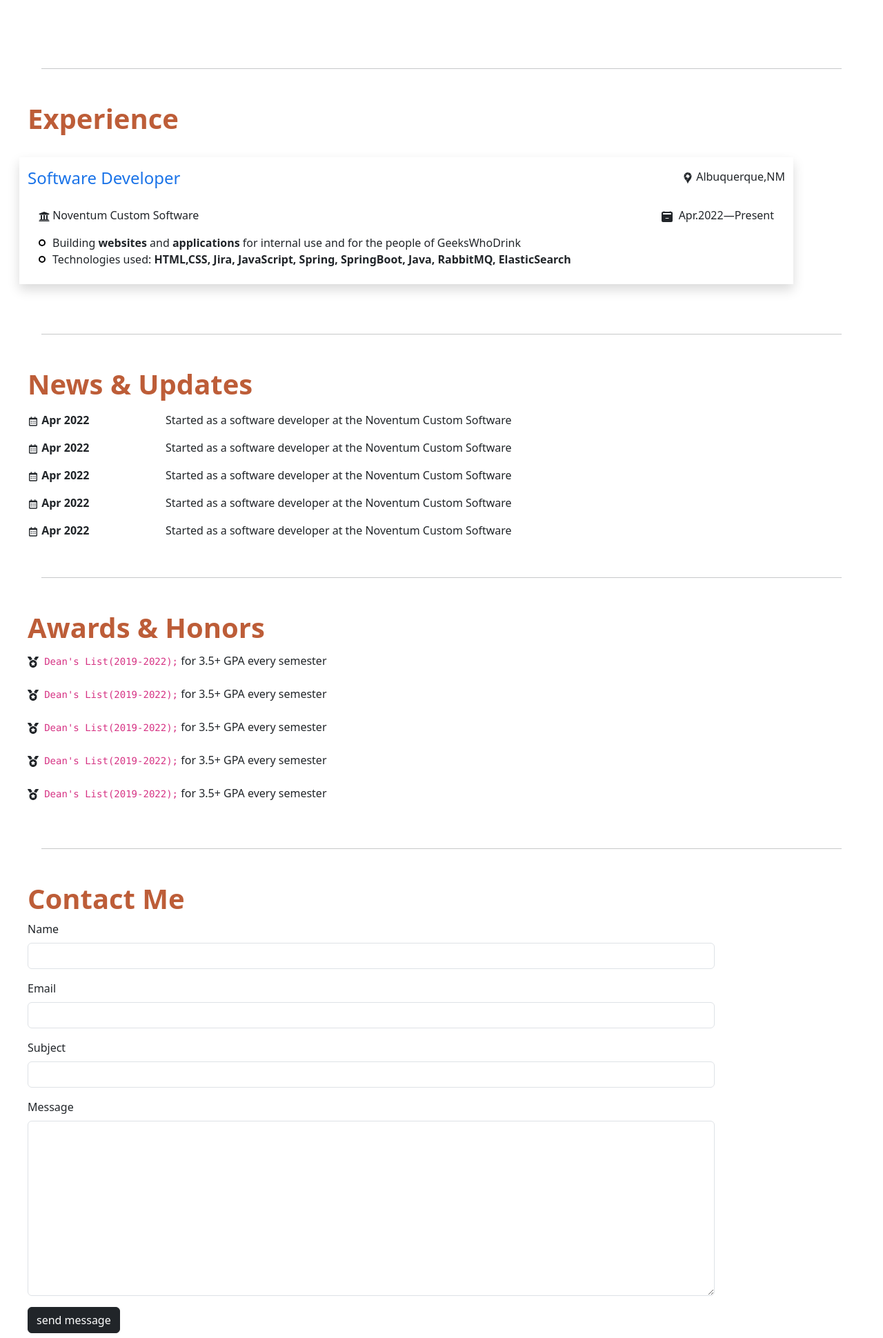
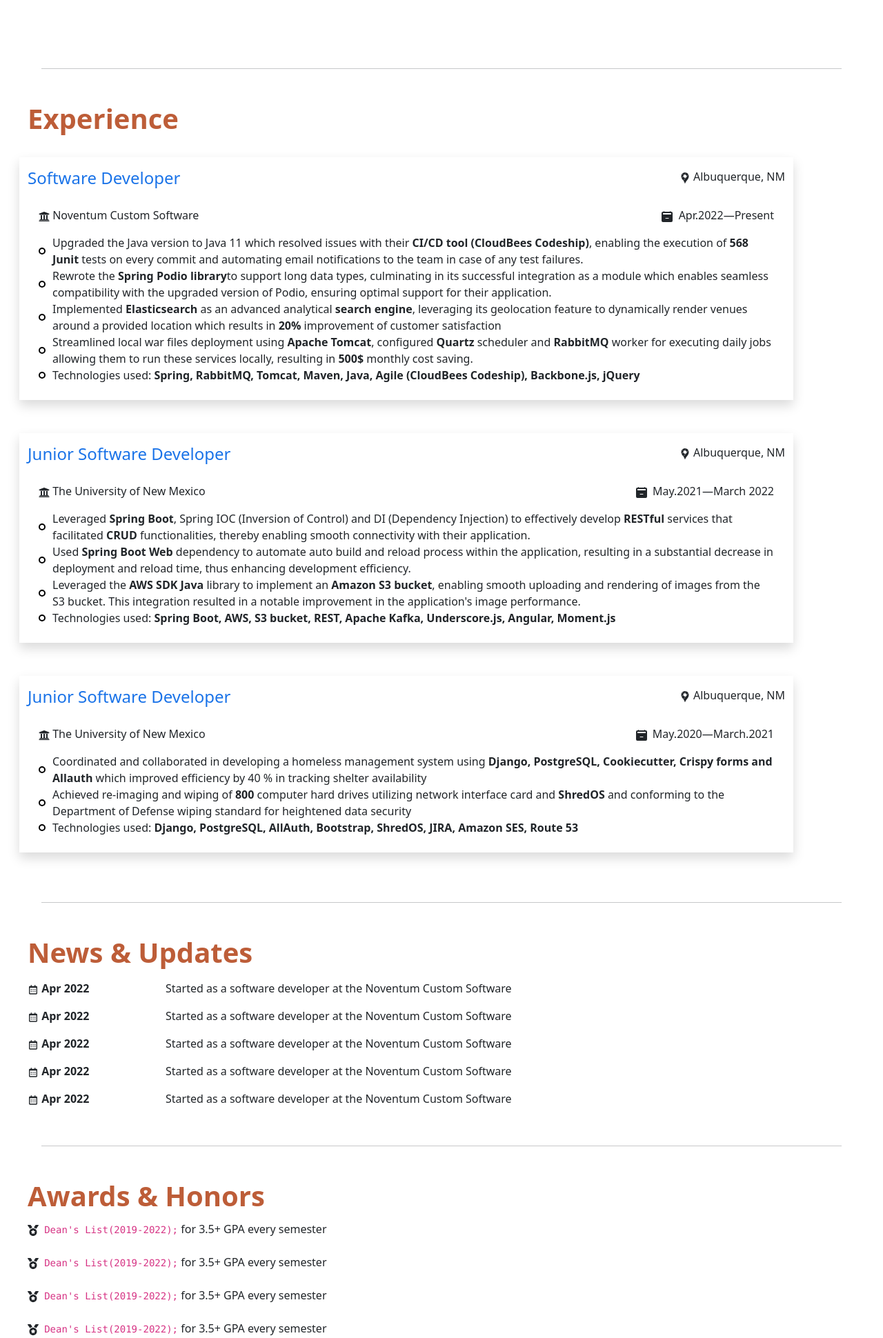
Before and after one commit to upadraj/portofolio, a Django app: page / in a window 1280 px wide. Shown: the part 987-2927 px from the top of the page at 69% size. Run offline with Django 4.2, Linux system fonts and the light colour scheme; some libraries are stand-ins or nearby versions.

Commit message:
Added previous job experience.

```diff
--- a/templates/component/experience.html
+++ b/templates/component/experience.html
@@ -1,41 +1,6 @@
 <div class="row my-5 mx-3" id="experience">
     <h1 class="color-orange fw-bolder">Experience</h1>
-    <div class="col-11 shadow my-4">
-            <div class="d-flex justify-content-between my-3">
-                <h4 class="text-blue">Software Developer</h4>
-                <p>
-                    <svg stroke="currentColor" fill="currentColor"
-                         stroke-width="0"
-                         role="img" viewBox="0 0 24 24"
-                         class="card_icon" height="1em" width="1em"
-                         xmlns="http://www.w3.org/2000/svg"><title></title><path
-                            d="M19.527 4.799c1.212 2.608.937 5.678-.405 8.173-1.101 2.047-2.744 3.74-4.098 5.614-.619.858-1.244 1.75-1.669 2.727-.141.325-.263.658-.383.992-.121.333-.224.673-.34 1.008-.109.314-.236.684-.627.687h-.007c-.466-.001-.579-.53-.695-.887-.284-.874-.581-1.713-1.019-2.525-.51-.944-1.145-1.817-1.79-2.671L19.527 4.799zM8.545 7.705l-3.959 4.707c.724 1.54 1.821 2.863 2.871 4.18.247.31.494.622.737.936l4.984-5.925-.029.01c-1.741.601-3.691-.291-4.392-1.987a3.377 3.377 0 0 1-.209-.716c-.063-.437-.077-.761-.004-1.198l.001-.007zM5.492 3.149l-.003.004c-1.947 2.466-2.281 5.88-1.117 8.77l4.785-5.689-.058-.05-3.607-3.035zM14.661.436l-3.838 4.563a.295.295 0 0 1 .027-.01c1.6-.551 3.403.15 4.22 1.626.176.319.323.683.377 1.045.068.446.085.773.012 1.22l-.003.016 3.836-4.561A8.382 8.382 0 0 0 14.67.439l-.009-.003zM9.466 5.868L14.162.285l-.047-.012A8.31 8.31 0 0 0 11.986 0a8.439 8.439 0 0 0-6.169 2.766l-.016.018 3.665 3.084z"></path></svg>
-                    Albuquerque,NM</p>
-            </div>
-            <div class="d-flex justify-content-between mx-3">
-                <div>
-                    <p><svg stroke="currentColor" fill="currentColor"
-                            stroke-width="0"
-                            viewBox="0 0 512 512"
-                            height="1em" width="1em"
-                            xmlns="http://www.w3.org/2000/svg"><path
-                            d="M496 128v16a8 8 0 0 1-8 8h-24v12c0 6.627-5.373 12-12 12H60c-6.627 0-12-5.373-12-12v-12H24a8 8 0 0 1-8-8v-16a8 8 0 0 1 4.941-7.392l232-88a7.996 7.996 0 0 1 6.118 0l232 88A8 8 0 0 1 496 128zm-24 304H40c-13.255 0-24 10.745-24 24v16a8 8 0 0 0 8 8h464a8 8 0 0 0 8-8v-16c0-13.255-10.745-24-24-24zM96 192v192H60c-6.627 0-12 5.373-12 12v20h416v-20c0-6.627-5.373-12-12-12h-36V192h-64v192h-64V192h-64v192h-64V192H96z"></path></svg>
-                    Noventum Custom Software</p>
-                </div>
-                <div>
-                <p>
-                    <svg stroke="currentColor" fill="currentColor"
-                         stroke-width="0" viewBox="0 0 16 16"
-                         class="me-1" height="1em" width="1em"
-                         xmlns="http://www.w3.org/2000/svg"><path
-                            d="M3.5 0a.5.5 0 0 1 .5.5V1h8V.5a.5.5 0 0 1 1 0V1h1a2 2 0 0 1 2 2v11a2 2 0 0 1-2 2H2a2 2 0 0 1-2-2V3a2 2 0 0 1 2-2h1V.5a.5.5 0 0 1 .5-.5zm9.954 3H2.545c-.3 0-.545.224-.545.5v1c0 .276.244.5.545.5h10.91c.3 0 .545-.224.545-.5v-1c0-.276-.244-.5-.546-.5zM6 10a.5.5 0 0 0 0 1h4a.5.5 0 0 0 0-1H6z"></path></svg>
-
-                    Apr.2022—Present</p>
-                </div>
-            </div>
-            <ul class="mx-3 mb-4">
-                <li>Building <strong>websites</strong> and <strong>applications</strong> for internal use and for the people of GeeksWhoDrink</li>
-                <li>Technologies used: <strong>HTML,CSS, Jira, JavaScript, Spring, SpringBoot, Java, RabbitMQ, ElasticSearch</strong></li>
-            </ul>
-    </div>
+    {% include "component/first-work-experience.html" %}
+    {%  include "component/second-work-experience.html" %}
+    {%  include "component/third-work-experience.html" %}
 </div>
--- /dev/null
+++ b/templates/component/first-work-experience.html
@@ -0,0 +1,41 @@
+<div class="col-11 shadow my-4">
+            <div class="d-flex justify-content-between my-3">
+                <h4 class="text-blue">Software Developer</h4>
+                <p>
+                    <svg stroke="currentColor" fill="currentColor"
+                         stroke-width="0"
+                         role="img" viewBox="0 0 24 24"
+                         class="card_icon" height="1em" width="1em"
+                         xmlns="http://www.w3.org/2000/svg"><title></title><path
+                            d="M19.527 4.799c1.212 2.608.937 5.678-.405 8.173-1.101 2.047-2.744 3.74-4.098 5.614-.619.858-1.244 1.75-1.669 2.727-.141.325-.263.658-.383.992-.121.333-.224.673-.34 1.008-.109.314-.236.684-.627.687h-.007c-.466-.001-.579-.53-.695-.887-.284-.874-.581-1.713-1.019-2.525-.51-.944-1.145-1.817-1.79-2.671L19.527 4.799zM8.545 7.705l-3.959 4.707c.724 1.54 1.821 2.863 2.871 4.18.247.31.494.622.737.936l4.984-5.925-.029.01c-1.741.601-3.691-.291-4.392-1.987a3.377 3.377 0 0 1-.209-.716c-.063-.437-.077-.761-.004-1.198l.001-.007zM5.492 3.149l-.003.004c-1.947 2.466-2.281 5.88-1.117 8.77l4.785-5.689-.058-.05-3.607-3.035zM14.661.436l-3.838 4.563a.295.295 0 0 1 .027-.01c1.6-.551 3.403.15 4.22 1.626.176.319.323.683.377 1.045.068.446.085.773.012 1.22l-.003.016 3.836-4.561A8.382 8.382 0 0 0 14.67.439l-.009-.003zM9.466 5.868L14.162.285l-.047-.012A8.31 8.31 0 0 0 11.986 0a8.439 8.439 0 0 0-6.169 2.766l-.016.018 3.665 3.084z"></path></svg>
+                    Albuquerque, NM</p>
+            </div>
+            <div class="d-flex justify-content-between mx-3">
+                <div>
+                    <p><svg stroke="currentColor" fill="currentColor"
+                            stroke-width="0"
+                            viewBox="0 0 512 512"
+                            height="1em" width="1em"
+                            xmlns="http://www.w3.org/2000/svg"><path
+                            d="M496 128v16a8 8 0 0 1-8 8h-24v12c0 6.627-5.373 12-12 12H60c-6.627 0-12-5.373-12-12v-12H24a8 8 0 0 1-8-8v-16a8 8 0 0 1 4.941-7.392l232-88a7.996 7.996 0 0 1 6.118 0l232 88A8 8 0 0 1 496 128zm-24 304H40c-13.255 0-24 10.745-24 24v16a8 8 0 0 0 8 8h464a8 8 0 0 0 8-8v-16c0-13.255-10.745-24-24-24zM96 192v192H60c-6.627 0-12 5.373-12 12v20h416v-20c0-6.627-5.373-12-12-12h-36V192h-64v192h-64V192h-64v192h-64V192H96z"></path></svg>
+                    Noventum Custom Software</p>
+                </div>
+                <div>
+                <p>
+                    <svg stroke="currentColor" fill="currentColor"
+                         stroke-width="0" viewBox="0 0 16 16"
+                         class="me-1" height="1em" width="1em"
+                         xmlns="http://www.w3.org/2000/svg"><path
+                            d="M3.5 0a.5.5 0 0 1 .5.5V1h8V.5a.5.5 0 0 1 1 0V1h1a2 2 0 0 1 2 2v11a2 2 0 0 1-2 2H2a2 2 0 0 1-2-2V3a2 2 0 0 1 2-2h1V.5a.5.5 0 0 1 .5-.5zm9.954 3H2.545c-.3 0-.545.224-.545.5v1c0 .276.244.5.545.5h10.91c.3 0 .545-.224.545-.5v-1c0-.276-.244-.5-.546-.5zM6 10a.5.5 0 0 0 0 1h4a.5.5 0 0 0 0-1H6z"></path></svg>
+
+                    Apr.2022—Present</p>
+                </div>
+            </div>
+            <ul class="mx-3 mb-4">
+                <li>Upgraded the Java version to Java 11 which resolved issues with their <strong>CI/CD tool (CloudBees Codeship)</strong>, enabling the execution of <strong>568 Junit</strong> tests on every commit and automating email notifications to the team in case of any test failures.</li>
+                <li>Rewrote the <strong>Spring Podio library</strong>to support long data types, culminating in its successful integration as a module which enables seamless compatibility with the upgraded version of Podio, ensuring optimal support for their application.</li>
+                <li>Implemented <strong>Elasticsearch</strong> as an advanced analytical <strong>search engine</strong>, leveraging its geolocation feature to dynamically render venues around a provided location which results in <strong>20%</strong> improvement of customer satisfaction </li>
+                <li>Streamlined local war files deployment using <strong>Apache Tomcat</strong>, configured <strong>Quartz</strong> scheduler and <strong>RabbitMQ</strong> worker for executing daily jobs allowing them to run these services locally, resulting in <strong>500$</strong> monthly cost saving.</li>
+                <li>Technologies used:<strong> Spring, RabbitMQ, Tomcat, Maven, Java, Agile (CloudBees Codeship), Backbone.js, jQuery</strong></li>
+            </ul>
+    </div>
--- /dev/null
+++ b/templates/component/second-work-experience.html
@@ -0,0 +1,40 @@
+<div class="col-11 shadow my-4">
+            <div class="d-flex justify-content-between my-3">
+                <h4 class="text-blue">Junior Software Developer</h4>
+                <p>
+                    <svg stroke="currentColor" fill="currentColor"
+                         stroke-width="0"
+                         role="img" viewBox="0 0 24 24"
+                         class="card_icon" height="1em" width="1em"
+                         xmlns="http://www.w3.org/2000/svg"><title></title><path
+                            d="M19.527 4.799c1.212 2.608.937 5.678-.405 8.173-1.101 2.047-2.744 3.74-4.098 5.614-.619.858-1.244 1.75-1.669 2.727-.141.325-.263.658-.383.992-.121.333-.224.673-.34 1.008-.109.314-.236.684-.627.687h-.007c-.466-.001-.579-.53-.695-.887-.284-.874-.581-1.713-1.019-2.525-.51-.944-1.145-1.817-1.79-2.671L19.527 4.799zM8.545 7.705l-3.959 4.707c.724 1.54 1.821 2.863 2.871 4.18.247.31.494.622.737.936l4.984-5.925-.029.01c-1.741.601-3.691-.291-4.392-1.987a3.377 3.377 0 0 1-.209-.716c-.063-.437-.077-.761-.004-1.198l.001-.007zM5.492 3.149l-.003.004c-1.947 2.466-2.281 5.88-1.117 8.77l4.785-5.689-.058-.05-3.607-3.035zM14.661.436l-3.838 4.563a.295.295 0 0 1 .027-.01c1.6-.551 3.403.15 4.22 1.626.176.319.323.683.377 1.045.068.446.085.773.012 1.22l-.003.016 3.836-4.561A8.382 8.382 0 0 0 14.67.439l-.009-.003zM9.466 5.868L14.162.285l-.047-.012A8.31 8.31 0 0 0 11.986 0a8.439 8.439 0 0 0-6.169 2.766l-.016.018 3.665 3.084z"></path></svg>
+                    Albuquerque, NM</p>
+            </div>
+            <div class="d-flex justify-content-between mx-3">
+                <div>
+                    <p><svg stroke="currentColor" fill="currentColor"
+                            stroke-width="0"
+                            viewBox="0 0 512 512"
+                            height="1em" width="1em"
+                            xmlns="http://www.w3.org/2000/svg"><path
+                            d="M496 128v16a8 8 0 0 1-8 8h-24v12c0 6.627-5.373 12-12 12H60c-6.627 0-12-5.373-12-12v-12H24a8 8 0 0 1-8-8v-16a8 8 0 0 1 4.941-7.392l232-88a7.996 7.996 0 0 1 6.118 0l232 88A8 8 0 0 1 496 128zm-24 304H40c-13.255 0-24 10.745-24 24v16a8 8 0 0 0 8 8h464a8 8 0 0 0 8-8v-16c0-13.255-10.745-24-24-24zM96 192v192H60c-6.627 0-12 5.373-12 12v20h416v-20c0-6.627-5.373-12-12-12h-36V192h-64v192h-64V192h-64v192h-64V192H96z"></path></svg>
+                    The University of New Mexico </p>
+                </div>
+                <div>
+                <p>
+                    <svg stroke="currentColor" fill="currentColor"
+                         stroke-width="0" viewBox="0 0 16 16"
+                         class="me-1" height="1em" width="1em"
+                         xmlns="http://www.w3.org/2000/svg"><path
+                            d="M3.5 0a.5.5 0 0 1 .5.5V1h8V.5a.5.5 0 0 1 1 0V1h1a2 2 0 0 1 2 2v11a2 2 0 0 1-2 2H2a2 2 0 0 1-2-2V3a2 2 0 0 1 2-2h1V.5a.5.5 0 0 1 .5-.5zm9.954 3H2.545c-.3 0-.545.224-.545.5v1c0 .276.244.5.545.5h10.91c.3 0 .545-.224.545-.5v-1c0-.276-.244-.5-.546-.5zM6 10a.5.5 0 0 0 0 1h4a.5.5 0 0 0 0-1H6z"></path></svg>
+
+                    May.2021—March 2022</p>
+                </div>
+            </div>
+            <ul class="mx-3 mb-4">
+                <li>Leveraged <strong> Spring Boot</strong>, Spring IOC (Inversion of Control) and DI (Dependency Injection) to effectively develop <strong>RESTful</strong> services that facilitated <strong>CRUD</strong> functionalities, thereby enabling smooth connectivity with their application.</li>
+                <li>Used <strong>Spring Boot Web</strong> dependency to automate auto build and reload process within the application, resulting in a substantial decrease in deployment and reload time, thus enhancing development efficiency.</li>
+                <li>Leveraged the <strong>AWS SDK Java </strong> library to implement an <strong>Amazon S3 bucket</strong>, enabling smooth uploading and rendering of images from the S3 bucket. This integration resulted in a notable improvement in the application's image performance.</li>
+                <li>Technologies used: <strong> Spring Boot, AWS, S3 bucket, REST, Apache Kafka, Underscore.js, Angular, Moment.js </strong></li>
+            </ul>
+    </div>
--- /dev/null
+++ b/templates/component/third-work-experience.html
@@ -0,0 +1,39 @@
+<div class="col-11 shadow my-4">
+            <div class="d-flex justify-content-between my-3">
+                <h4 class="text-blue">Junior Software Developer</h4>
+                <p>
+                    <svg stroke="currentColor" fill="currentColor"
+                         stroke-width="0"
+                         role="img" viewBox="0 0 24 24"
+                         class="card_icon" height="1em" width="1em"
+                         xmlns="http://www.w3.org/2000/svg"><title></title><path
+                            d="M19.527 4.799c1.212 2.608.937 5.678-.405 8.173-1.101 2.047-2.744 3.74-4.098 5.614-.619.858-1.244 1.75-1.669 2.727-.141.325-.263.658-.383.992-.121.333-.224.673-.34 1.008-.109.314-.236.684-.627.687h-.007c-.466-.001-.579-.53-.695-.887-.284-.874-.581-1.713-1.019-2.525-.51-.944-1.145-1.817-1.79-2.671L19.527 4.799zM8.545 7.705l-3.959 4.707c.724 1.54 1.821 2.863 2.871 4.18.247.31.494.622.737.936l4.984-5.925-.029.01c-1.741.601-3.691-.291-4.392-1.987a3.377 3.377 0 0 1-.209-.716c-.063-.437-.077-.761-.004-1.198l.001-.007zM5.492 3.149l-.003.004c-1.947 2.466-2.281 5.88-1.117 8.77l4.785-5.689-.058-.05-3.607-3.035zM14.661.436l-3.838 4.563a.295.295 0 0 1 .027-.01c1.6-.551 3.403.15 4.22 1.626.176.319.323.683.377 1.045.068.446.085.773.012 1.22l-.003.016 3.836-4.561A8.382 8.382 0 0 0 14.67.439l-.009-.003zM9.466 5.868L14.162.285l-.047-.012A8.31 8.31 0 0 0 11.986 0a8.439 8.439 0 0 0-6.169 2.766l-.016.018 3.665 3.084z"></path></svg>
+                    Albuquerque, NM</p>
+            </div>
+            <div class="d-flex justify-content-between mx-3">
+                <div>
+                    <p><svg stroke="currentColor" fill="currentColor"
+                            stroke-width="0"
+                            viewBox="0 0 512 512"
+                            height="1em" width="1em"
+                            xmlns="http://www.w3.org/2000/svg"><path
+                            d="M496 128v16a8 8 0 0 1-8 8h-24v12c0 6.627-5.373 12-12 12H60c-6.627 0-12-5.373-12-12v-12H24a8 8 0 0 1-8-8v-16a8 8 0 0 1 4.941-7.392l232-88a7.996 7.996 0 0 1 6.118 0l232 88A8 8 0 0 1 496 128zm-24 304H40c-13.255 0-24 10.745-24 24v16a8 8 0 0 0 8 8h464a8 8 0 0 0 8-8v-16c0-13.255-10.745-24-24-24zM96 192v192H60c-6.627 0-12 5.373-12 12v20h416v-20c0-6.627-5.373-12-12-12h-36V192h-64v192h-64V192h-64v192h-64V192H96z"></path></svg>
+                    The University of New Mexico </p>
+                </div>
+                <div>
+                <p>
+                    <svg stroke="currentColor" fill="currentColor"
+                         stroke-width="0" viewBox="0 0 16 16"
+                         class="me-1" height="1em" width="1em"
+                         xmlns="http://www.w3.org/2000/svg"><path
+                            d="M3.5 0a.5.5 0 0 1 .5.5V1h8V.5a.5.5 0 0 1 1 0V1h1a2 2 0 0 1 2 2v11a2 2 0 0 1-2 2H2a2 2 0 0 1-2-2V3a2 2 0 0 1 2-2h1V.5a.5.5 0 0 1 .5-.5zm9.954 3H2.545c-.3 0-.545.224-.545.5v1c0 .276.244.5.545.5h10.91c.3 0 .545-.224.545-.5v-1c0-.276-.244-.5-.546-.5zM6 10a.5.5 0 0 0 0 1h4a.5.5 0 0 0 0-1H6z"></path></svg>
+
+                    May.2020—March.2021</p>
+                </div>
+            </div>
+            <ul class="mx-3 mb-4">
+                <li>Coordinated and collaborated in developing a homeless management system using <strong>Django, PostgreSQL, Cookiecutter, Crispy forms and Allauth</strong> which improved efficiency by 40 % in tracking shelter availability</li>
+                <li>Achieved re-imaging and wiping of <strong>800</strong> computer hard drives utilizing network interface card and <strong>ShredOS</strong> and conforming to the Department of Defense wiping standard for heightened data security</li>
+                <li>Technologies used: <strong>Django, PostgreSQL, AllAuth, Bootstrap, ShredOS, JIRA, Amazon SES, Route 53</strong></li>
+            </ul>
+    </div>
```
